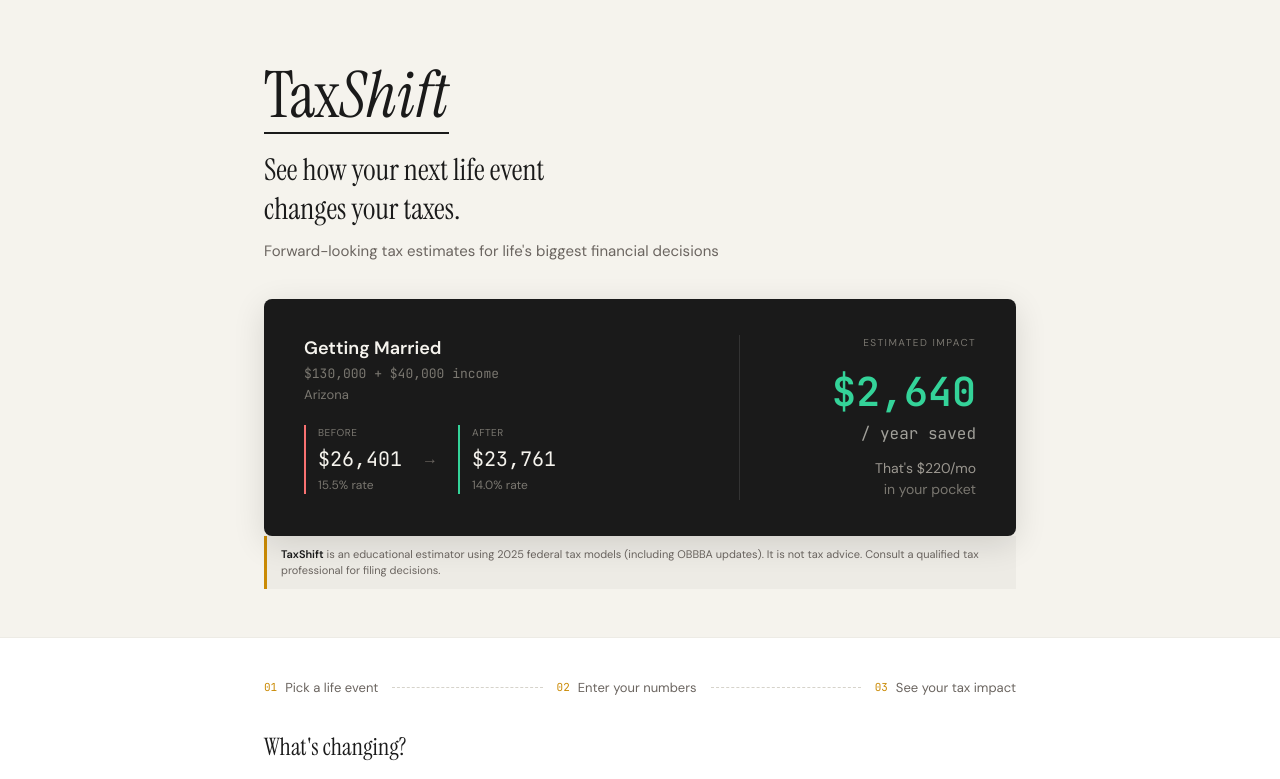
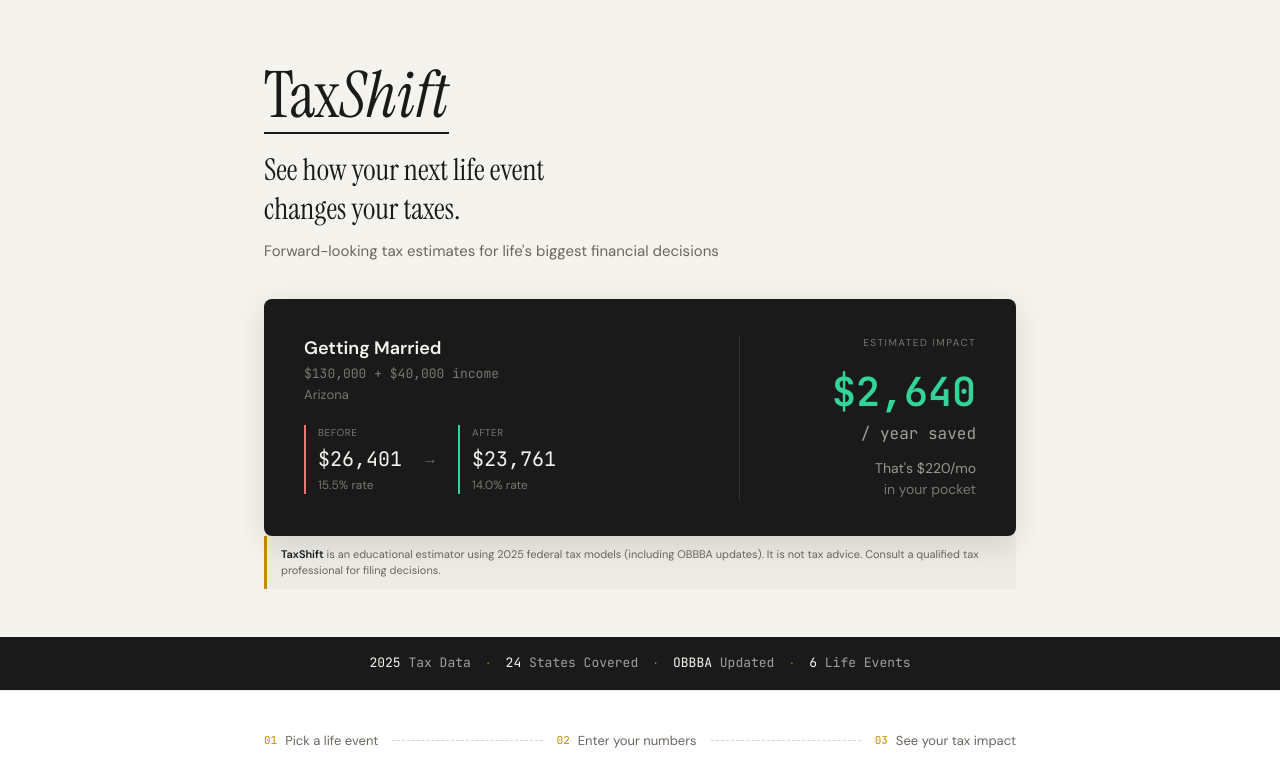
Before and after one commit to AdityaChauhanX07/taxshift, a React (Vite) app: page / in a window 1280 px wide. Shown: the top 779 px of the page. Built offline with nearby package versions, Linux system fonts and the light colour scheme; no server answers.

Commit message:
add credibility strip - dark stats banner with 2025 tax data highlights

```diff
--- a/src/App.jsx
+++ b/src/App.jsx
@@ -8,6 +8,7 @@
 import { fetchAIInsight } from './ai/apiClient.js'
 import Disclaimer from './components/Disclaimer.jsx'
 import HeroPreview from './components/HeroPreview.jsx'
+import CredibilityStrip from './components/CredibilityStrip.jsx'
 import HowItWorks from './components/HowItWorks.jsx'
 import EventSelector from './components/EventSelector.jsx'
 import InputForm, { EVENT_FIELDS } from './components/InputForm.jsx'
@@ -268,6 +269,9 @@
         </div>
       </div>
 
+      {/* CREDIBILITY STRIP — compact dark data bar bridging hero and selection */}
+      <CredibilityStrip />
+
       {/* SECTION 2 — Selection: clean white stage, faintly bordered, no dots */}
       <div
         style={{
--- /dev/null
+++ b/src/components/CredibilityStrip.jsx
@@ -0,0 +1,63 @@
+import { FONTS } from '../utils/theme.js'
+import { useMediaQuery } from '../utils/useMediaQuery.js'
+
+// Local dark-band palette — this strip previews the dark surfaces and doesn't
+// reuse the app's cream tokens.
+const BAND = {
+  bg: '#1A1A1A',
+  muted: '#A1A09A',
+  bright: '#F5F3ED',
+  amber: '#CA8A04',
+}
+
+// Each stat splits into a brighter key word and the muted remainder.
+const STATS = [
+  { key: '2025', rest: ' Tax Data' },
+  { key: '24', rest: ' States Covered' },
+  { key: 'OBBBA', rest: ' Updated' },
+  { key: '6', rest: ' Life Events' },
+]
+
+/**
+ * Compact full-width info bar (a "data ticker") sitting between the hero and the
+ * event selection. Static and propless — it advertises the engine's coverage.
+ */
+export default function CredibilityStrip() {
+  const isMobile = useMediaQuery('(max-width: 639px)')
+
+  const item = ({ key, rest }) => (
+    <span style={{ fontFamily: FONTS.mono, fontSize: 13, color: BAND.muted }}>
+      <span style={{ color: BAND.bright }}>{key}</span>
+      {rest}
+    </span>
+  )
+
+  return (
+    <div className="ts-cred-strip" style={{ background: BAND.bg }}>
+      <div
+        style={{
+          maxWidth: 800,
+          margin: '0 auto',
+          padding: isMobile ? '14px 16px' : '16px 24px',
+          display: isMobile ? 'grid' : 'flex',
+          gridTemplateColumns: isMobile ? '1fr 1fr' : undefined,
+          gap: isMobile ? 14 : 0,
+          alignItems: 'center',
+          justifyContent: isMobile ? undefined : 'center',
+        }}
+      >
+        {STATS.map((stat, i) => (
+          <div
+            key={stat.key}
+            style={{ display: 'flex', alignItems: 'center', justifyContent: 'center' }}
+          >
+            {item(stat)}
+            {!isMobile && i < STATS.length - 1 && (
+              <span style={{ color: BAND.amber, fontSize: 14, margin: '0 16px' }}>·</span>
+            )}
+          </div>
+        ))}
+      </div>
+    </div>
+  )
+}
--- a/src/index.css
+++ b/src/index.css
@@ -37,6 +37,12 @@
 
 .ts-hero-preview {
   animation: ts-rise-in 600ms ease 600ms both;
+}
+
+/* Credibility strip: simple opacity fade-in, delayed until after the hero
+   preview finishes its rise-in. */
+.ts-cred-strip {
+  animation: ts-fade-in 300ms ease 1.2s both;
 }
 
 /* Button hover states. Kept here so the transitions are pure CSS; the
```
